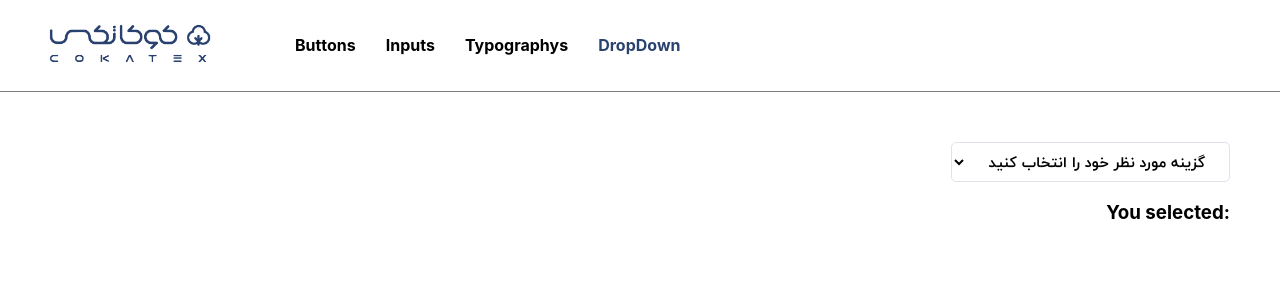
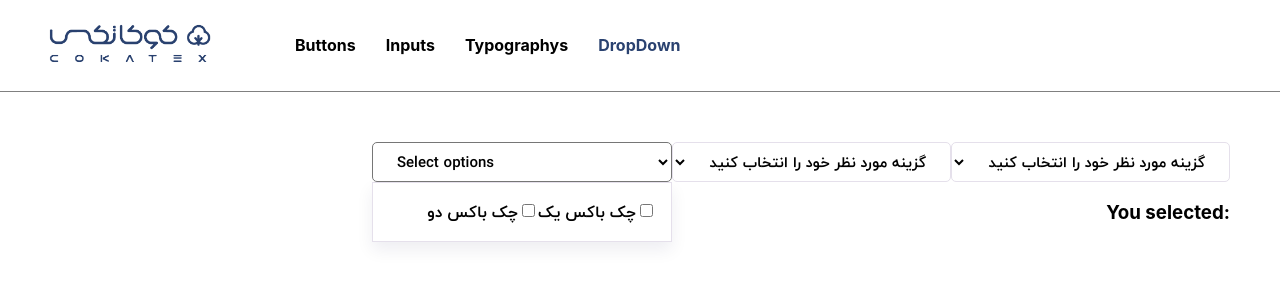
Before and after one commit to yasaman9776/test2, a React (Create React App) app: page /allDropDown in a window 1280 px wide. Shown: the top 300 px of the page. Built offline with nearby package versions, Linux system fonts and the light colour scheme.

Commit message:
select-with-checkboxes

```diff
--- a/src/components/DropDown.js
+++ b/src/components/DropDown.js
@@ -17,9 +17,12 @@ export const DefaultSelect = styled.select`
         };
         * & :hover{
         background-color: ${(props) => props.backgroundHoverColor};
-        }
+        },
         & :hover{
             background-color: ${(props) => props.backgroundHoverColor};
+        },
+        option :hover{
+            background-color:#ffb921;
         }
 `
 
@@ -30,3 +33,28 @@ export const DefaultOption = styled.option`
             background-color:#ffb921;
         }
 `
+
+export const CheckBoxOption = styled(DefaultOption) `
+            display:flex;
+
+
+`
+export const SelectDiv = styled.div`
+direction:${(props) =>props.dir}
+display: none;
+border-style:solid;
+border-width:1px;
+border-color:${(props) => props.borderColor};
+background-color:${(props) => props.backgroundColor};
+box-shadow:0px 8px 16px 0px rgba(12, 13, 66, 0.07);
+padding:15px;
+
+`
+export const SelectCheckBoxHead = styled.div `
+position: relative;
+`
+
+export const MultipleSelection = styled.div `
+width: 300px;
+background-color: #fff;
+`
--- a/src/components/Inputs.js
+++ b/src/components/Inputs.js
@@ -110,4 +110,5 @@ export const NumberInput = styled.div `
     border-width:1px;
     padding:5px;
     width:${(props) =>props.width};
+
 `
--- a/src/components/Typography.js
+++ b/src/components/Typography.js
@@ -1,5 +1,5 @@
 import styled from "styled-components";
-import {CokatexColors} from '../helper/colors';
+
 
 // const handleDeviceType = devicetype => {
 //     switch (devicetype) {
--- a/src/pages/AllDropDown.jsx
+++ b/src/pages/AllDropDown.jsx
@@ -1,9 +1,12 @@
-import styled from "styled-components";
 import { useState } from "react";
-import { DefaultSelect, DefaultOption } from "../components/DropDown";
+import { DefaultSelect, DefaultOption ,SelectDiv ,SelectCheckBoxHead,MultipleSelection} from "../components/Dropdown";
 import { CokatexColors } from "../helper/colors";
+import { CheckBoxOption } from "../components/Dropdown";
+import { Label } from "../components/Label";
 const AllDropDown = ({props}) =>{
+
     const [data, setData] = useState(undefined);
+    let show = true;
 
     const options = [
         "HTML",
@@ -12,6 +15,11 @@ const AllDropDown = ({props}) =>{
         "React",
         "Redux",
     ];
+    const options2 = [
+        "HTML",
+        "CSS",
+
+    ];
     const onOptionChangeHandler = (event) => {
         setData(event.target.value);
         console.log(
@@ -19,6 +27,20 @@ const AllDropDown = ({props}) =>{
             event.target.value
         );
     };
+
+    const showCheckboxes = () => {
+        console.log("hiii")
+        let checkboxes = document.getElementById("checkBoxes");
+
+        if (show) {
+            checkboxes.style.display = "flex";
+            checkboxes.style.flexDirection ="column"
+            show = false;
+        } else {
+            checkboxes.style.display = "none";
+            show = true;
+        }
+    }
     return(
         <>
 
@@ -37,6 +59,52 @@ const AllDropDown = ({props}) =>{
             </DefaultSelect>
             <h3>You selected: {data} </h3>
           </div>
+          <div style={{textAlign:"right"}}>
+          <DefaultSelect onChange={onOptionChangeHandler} dir={"rtl"} borderColor={`${CokatexColors.lightGray}`} backgroundHoverColor={`${CokatexColors.navyBlue}`}>
+                <DefaultOption backgroundHoverColor={`${CokatexColors.navyBlue}`}>گزینه مورد نظر خود را انتخاب کنید</DefaultOption>
+                {options2.map((option, index) => {
+                    return (
+                        <CheckBoxOption key={index} backgroundHoverColor={`${CokatexColors.navyBlue}`}>
+                            <div style={{width:'5px',height:'5px',borderStyle:'solid',borderWidth:'1px',borderColor:'#000'}}>
+
+                            </div>
+                          <>
+                          {option}</>
+                        </CheckBoxOption>
+                    );
+                })}
+            </DefaultSelect>
+
+          </div>
+          <div>
+          <form>
+        <MultipleSelection>
+            <SelectCheckBoxHead class="selectBox" onClick={showCheckboxes}>
+                <DefaultSelect style={{width:'100%'}}>
+                    <option>Select options</option>
+                </DefaultSelect>
+
+            </SelectCheckBoxHead>
+
+            <SelectDiv id="checkBoxes" dir={"rtl"} backgroundColor={`${CokatexColors.white}`} borderColor={`${CokatexColors.lightGray}`}>
+
+
+                <Label for="first" fontFamily={"IRANYekanBold"}>
+                    <input type="checkbox" id="first" />
+                    چک باکس یک
+                </Label>
+
+                <Label for="second"  fontFamily={"IRANYekanBold"}>
+                    <input type="checkbox" id="second" />
+                   چک باکس دو
+                </Label>
+
+                </SelectDiv>
+        </MultipleSelection>
+    </form>
+          </div>
+
+
             </div>
         </>
     )
```
Also changed, not shown: src/index.css (line endings or trailing spaces).
